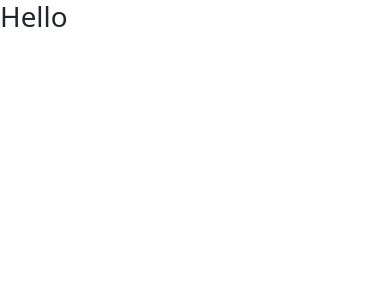
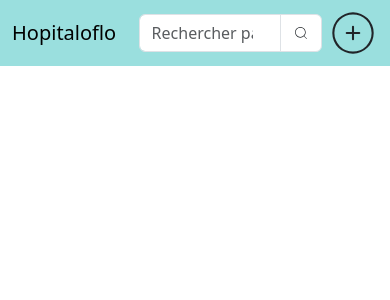
Before and after one commit to florianpoteau/CDA-Hopital-Front, a React (Create React App) app in the folder hopitaloflo/: page / in a window 390 px wide. Shown: the top 300 px of the page. Built offline with nearby package versions, Linux system fonts and the light colour scheme.

Commit message:
style(navbar): barre de recherche centrer et responsive

```diff
--- a/hopitaloflo/src/Pages/Accueil.jsx
+++ b/hopitaloflo/src/Pages/Accueil.jsx
@@ -1,10 +1,66 @@
 import React from 'react';
+import Container from 'react-bootstrap/Container';
+import Form from 'react-bootstrap/Form';
+import Nav from 'react-bootstrap/Nav';
+import Navbar from 'react-bootstrap/Navbar';
+import { CiCirclePlus } from "react-icons/ci";
+import { CiSearch } from "react-icons/ci";
+import { FormGroup, FormControl, InputGroup } from 'react-bootstrap';
 
 const Accueil = () => {
+    const styles = {
+        navbar: {
+            backgroundColor: "#9ADFDE",
+        },
+        form: {
+            width: '50%'
+        },
+        container: {
+            marginLeft: '2%'
+        },
+        inputGroup: {
+            backgroundColor: '#FFFFFF'
+        }
+    };
+
     return (
-        <div className='col-sm-6'>
-            <h1>Hello</h1>
-        </div>
+        <>
+            <Navbar style={styles.navbar}>
+      <Container fluid>
+        <Navbar.Brand href="#">Hopitaloflo</Navbar.Brand>
+        <Navbar.Toggle aria-controls="navbarScroll" />
+        <Nav
+            className="me-auto my-2 my-lg-0"
+            navbarScroll
+          >
+          </Nav>
+          <Form className="d-flex" style={styles.form} >
+          <div className="col-md-10">
+<FormGroup controlId="formValidationSuccess2">
+    <InputGroup>
+    <FormControl
+    type="search"
+    placeholder="Rechercher patient"
+    aria-label="Search"
+
+    />
+    <InputGroup.Text style={styles.inputGroup}>
+        <CiSearch />
+    </InputGroup.Text>
+    </InputGroup>
+  </FormGroup>
+            </div>
+          </Form>
+          <Nav
+            className="me-auto my-2 my-lg-0"
+            navbarScroll
+          >
+
+          </Nav>
+          <CiCirclePlus size={50} />
+      </Container>
+    </Navbar>
+        </>
     );
 };
 
```
